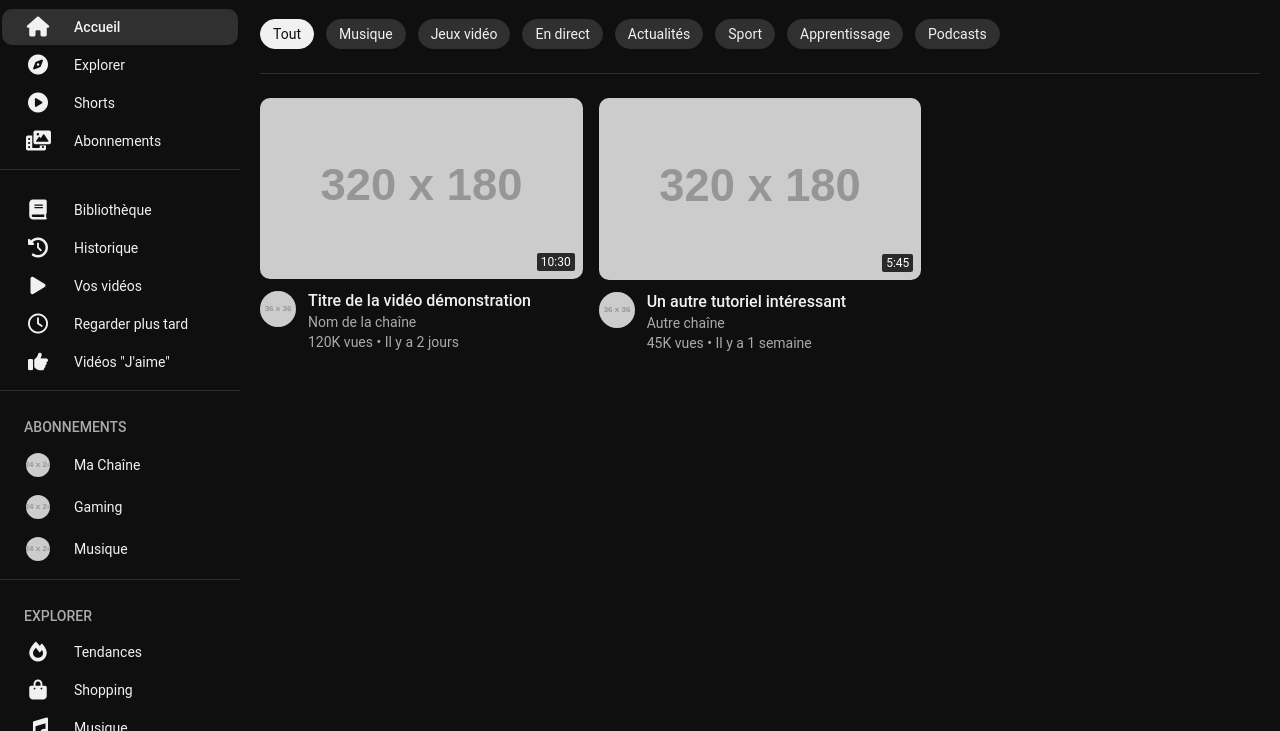
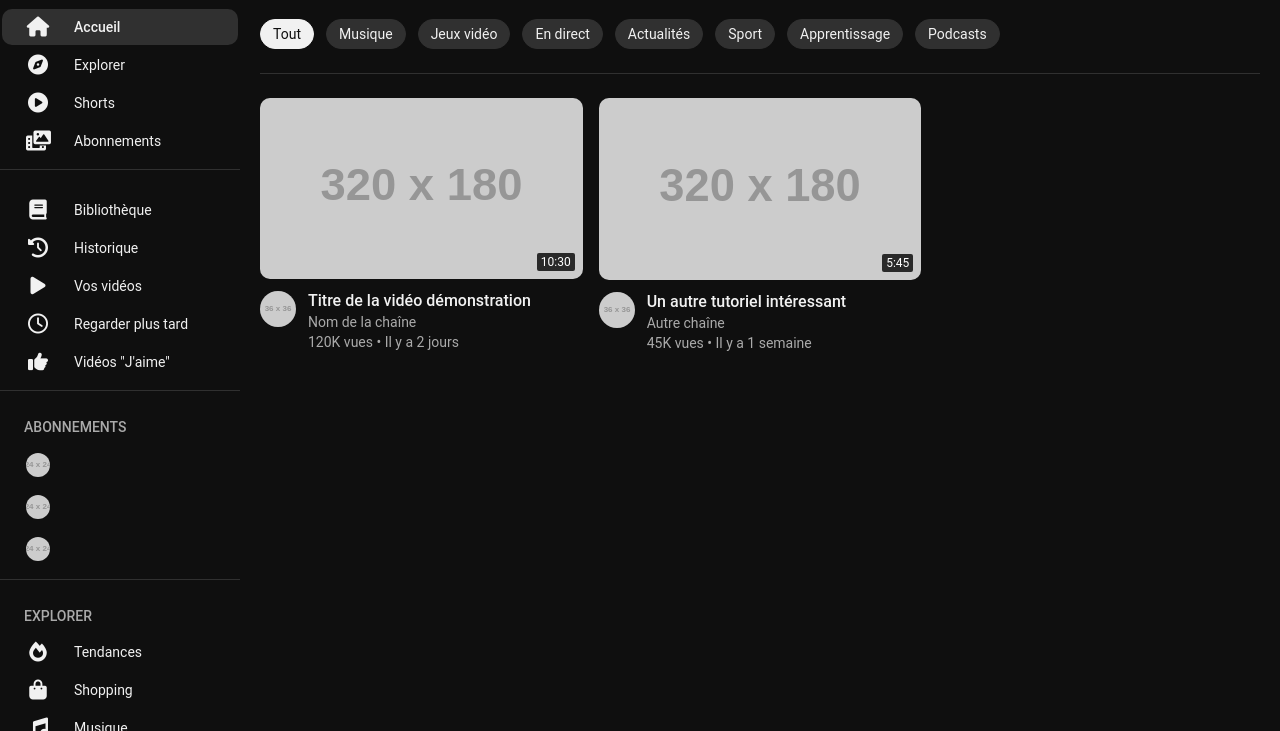
Before and after one commit to ripNthx/fakeytb, a plain HTML site: page index.html in a window 1280 px wide. Shown: the part 69-800 px from the top of the page. Drawn offline with Linux system fonts and the light colour scheme; placeholder pictures from the web are drawn by us.

Commit message:
Add files via upload

```diff
--- a/index.html
+++ b/index.html
@@ -75,16 +75,16 @@
             <div class="sidebar-section">
                 <h3>Abonnements</h3>
                 <div class="sidebar-item">
-                    <img src="https://via.placeholder.com/24" alt="Chaîne 1" class="channel-avatar">
-                    <span>Ma Chaîne</span>
+                    <img src="https://via.placeholder.com/24" alt="Chaîne1" class="channel-avatar">
+                    <span></span>
                 </div>
                 <div class="sidebar-item">
-                    <img src="https://via.placeholder.com/24" alt="Chaîne 2" class="channel-avatar">
-                    <span>Gaming</span>
+                    <img src="https://via.placeholder.com/24" alt="Chaîne2" class="channel-avatar">
+                    <span></span>
                 </div>
                 <div class="sidebar-item">
-                    <img src="https://via.placeholder.com/24" alt="Chaîne 3" class="channel-avatar">
-                    <span>Musique</span>
+                    <img src="https://via.placeholder.com/24" alt="Chaîne3" class="channel-avatar">
+                    <span></span>
                 </div>
             </div>
 
@@ -136,7 +136,7 @@
                         <span class="duration">10:30</span>
                     </div>
                     <div class="video-info">
-                        <img src="https://via.placeholder.com/36" alt="Chaîne" class="channel-icon">
+                        <img src="https://via.placeholder.com/36" alt=" " class="channel-icon">
                         <div class="video-details">
                             <h3>Titre de la vidéo démonstration</h3>
                             <p class="channel-name">Nom de la chaîne</p>
@@ -151,7 +151,7 @@
                         <span class="duration">5:45</span>
                     </div>
                     <div class="video-info">
-                        <img src="https://via.placeholder.com/36" alt="Chaîne" class="channel-icon">
+                        <img src="https://via.placeholder.com/36" alt=" " class="channel-icon">
                         <div class="video-details">
                             <h3>Un autre tutoriel intéressant</h3>
                             <p class="channel-name">Autre chaîne</p>
```
